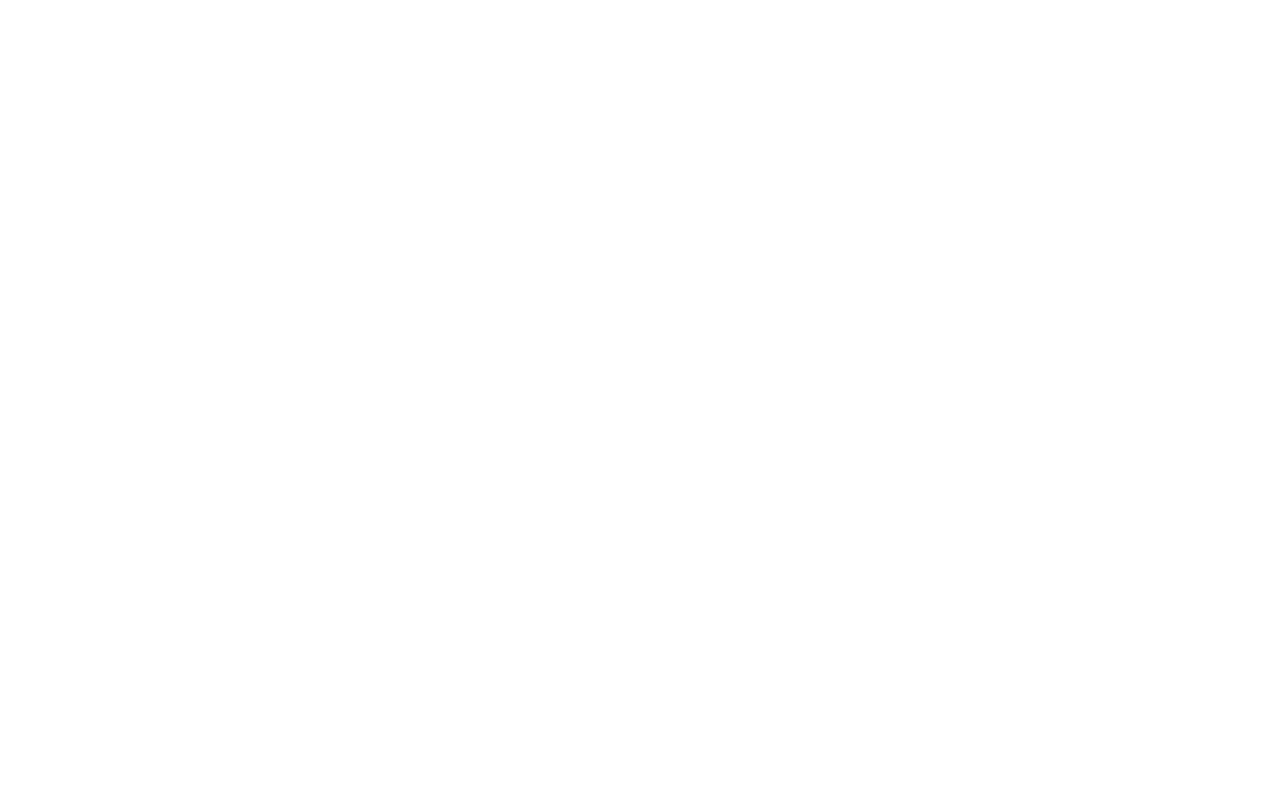
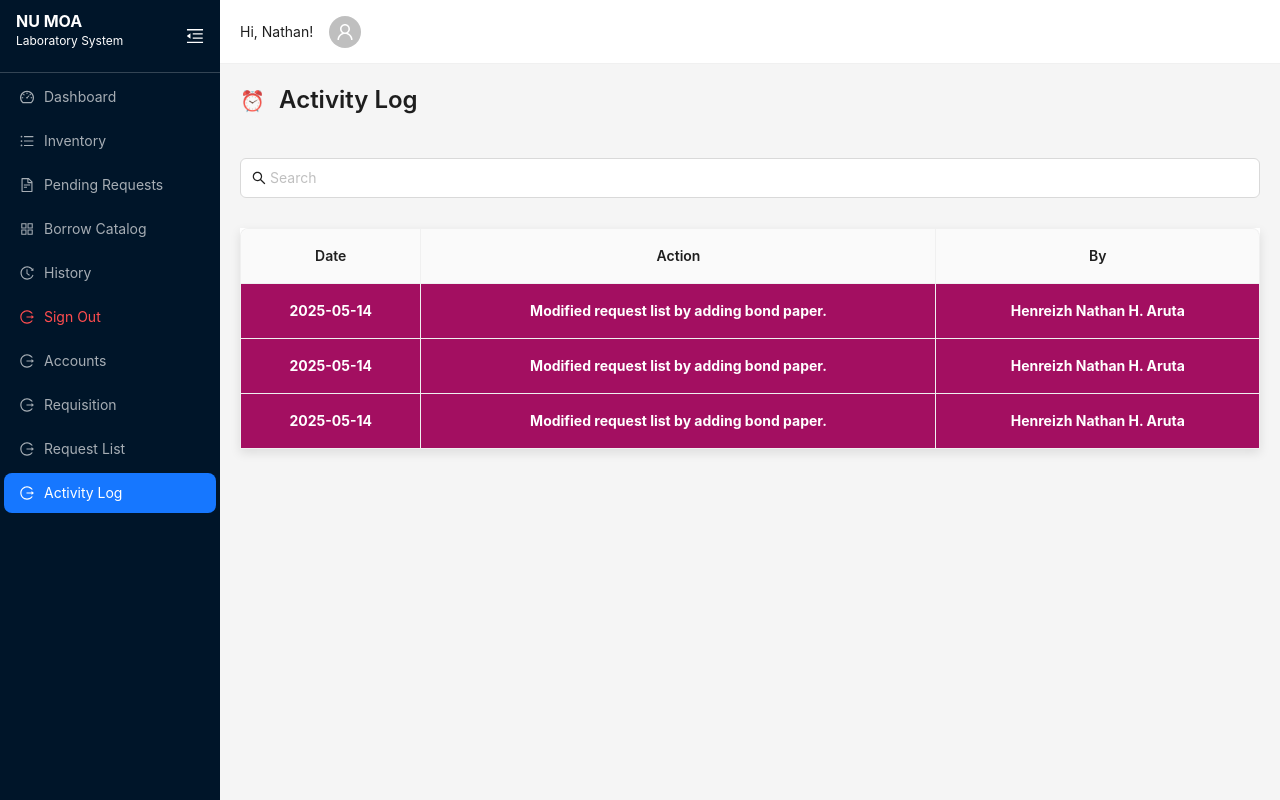
Before and after one commit to Blyn04/web-nuls, a React (Create React App) app: page /activity-log in a window 1280 px wide. Before the commit this address had no page. Built offline with nearby package versions, Linux system fonts and the light colour scheme.

Commit message:
ACTIVITY LOG

```diff
--- a/src/components/AppController.js
+++ b/src/components/AppController.js
@@ -10,6 +10,7 @@
 import AccountManagement from './superAdmin/AccountManagement';
 import Requisition from './users/Requisition';
 import RequestList from './users/RequestList';
+import ActivityLog from './users/ActivityLog';
 
 const AppController = () => {
 
@@ -26,6 +27,7 @@
                 <Route path="/accounts" element={<AccountManagement />} />
                 <Route path="/requisition" element={<Requisition />} />
                 <Route path="/request-list" element={<RequestList />} />
+                <Route path="/activity-log" element={<ActivityLog />} />
             </Routes>
         </BrowserRouter>
     )
--- a/src/components/SideBar.js
+++ b/src/components/SideBar.js
@@ -56,6 +56,10 @@
         setSelectedKey("9");
         break;
 
+      case "/activity-log":
+        setSelectedKey("10");
+        break;
+
       default:
         setSelectedKey("1");
         break;
@@ -102,6 +106,10 @@
 
       case "9":
         navigate("/request-list", { replace: true });
+        break;
+
+      case "10":
+        navigate("/activity-log", { replace: true });
         break;
 
       default:
@@ -203,6 +211,11 @@
             icon: <LogoutOutlined />,
             label: "Request List",
           },
+          {
+            key: "10",
+            icon: <LogoutOutlined />,
+            label: "Activity Log",
+          },
         ]}
       />
     </Sider>
--- a/src/components/styles/usersStyle/ActivityLog.css
+++ b/src/components/styles/usersStyle/ActivityLog.css
@@ -0,0 +1,47 @@
+.activity-content {
+  padding: 20px;
+  background-color: #f5f5f5;
+  display: flex;
+  flex-direction: column;
+  gap: 20px;
+}
+
+.activity-header {
+  display: flex;
+  justify-content: space-between;
+  margin-bottom: 10px;
+}
+
+.icon-activity {
+  font-size: 20px;
+  margin-right: 8px;
+}
+
+.activity-search {
+  margin-bottom: 10px;
+  width: 100%;
+  height: 40px;
+}
+
+.activity-table {
+  width: 100%;
+  background: white;
+  box-shadow: 0 4px 10px rgba(0, 0, 0, 0.1);
+}
+
+.table-header {
+  background-color: #a30f61;
+  color: white;
+  font-weight: bold;
+  text-align: center;
+}
+
+.activity-row {
+  text-align: center;
+}
+
+.empty-row {
+  height: 50px;
+  background-color: #fff;
+  border-top: 1px solid #e8e8e8;
+}
--- a/src/components/users/ActivityLog.js
+++ b/src/components/users/ActivityLog.js
@@ -0,0 +1,110 @@
+import React, { useState } from "react";
+import {
+  Layout,
+  Input,
+  Table,
+  Typography,
+} from "antd";
+import { SearchOutlined } from "@ant-design/icons";
+import Sidebar from "../SideBar";
+import AppHeader from "../Header";
+import "../styles/usersStyle/ActivityLog.css";
+
+const { Content } = Layout;
+const { Title } = Typography;
+
+const activityData = [
+  {
+    key: "1",
+    date: "2025-05-14",
+    action: "Modified request list by adding bond paper.",
+    by: "Henreizh Nathan H. Aruta",
+  },
+  {
+    key: "2",
+    date: "2025-05-14",
+    action: "Modified request list by adding bond paper.",
+    by: "Henreizh Nathan H. Aruta",
+  },
+  {
+    key: "3",
+    date: "2025-05-14",
+    action: "Modified request list by adding bond paper.",
+    by: "Henreizh Nathan H. Aruta",
+  },
+];
+
+const columns = [
+  {
+    title: "Date",
+    dataIndex: "date",
+    key: "date",
+    className: "table-header",
+    align: "center",
+  },
+  {
+    title: "Action",
+    dataIndex: "action",
+    key: "action",
+    className: "table-header",
+    align: "center",
+  },
+  {
+    title: "By",
+    dataIndex: "by",
+    key: "by",
+    className: "table-header",
+    align: "center",
+  },
+];
+
+const ActivityLog = () => {
+  const [searchQuery, setSearchQuery] = useState("");
+  const filteredData = activityData.filter(
+    (item) =>
+      item.date.includes(searchQuery) ||
+      item.action.toLowerCase().includes(searchQuery.toLowerCase()) ||
+      item.by.toLowerCase().includes(searchQuery.toLowerCase())
+  );
+
+  return (
+    <Layout style={{ minHeight: "100vh" }}>
+      <Sidebar />
+      <Layout className="site-layout">
+        <AppHeader />
+        <Content className="activity-content">
+          <div className="activity-header">
+            <Title level={3}>
+              <span className="icon-activity">⏰</span> Activity Log
+            </Title>
+          </div>
+
+          <Input
+            placeholder="Search"
+            prefix={<SearchOutlined />}
+            className="activity-search"
+            allowClear
+            onChange={(e) => setSearchQuery(e.target.value)}
+          />
+
+          <Table
+            columns={columns}
+            dataSource={filteredData}
+            pagination={false}
+            bordered
+            className="activity-table"
+            locale={{
+              emptyText: (
+                <div className="empty-row">
+                  <span>No activity found.</span>
+                </div>
+              ),
+            }}
+          />
+        </Content>
+      </Layout>
+    </Layout>
+  );
+};
+
+export default ActivityLog;
```
